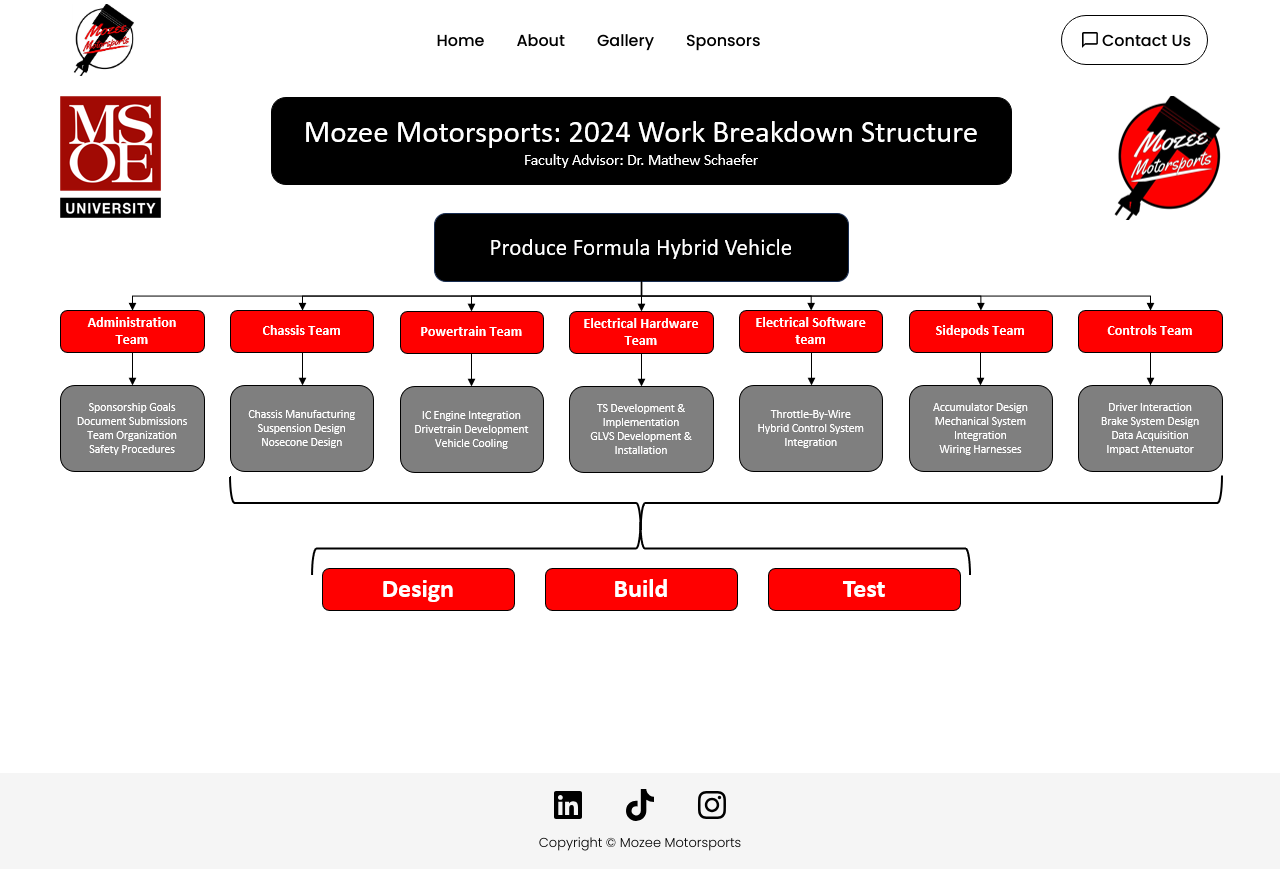
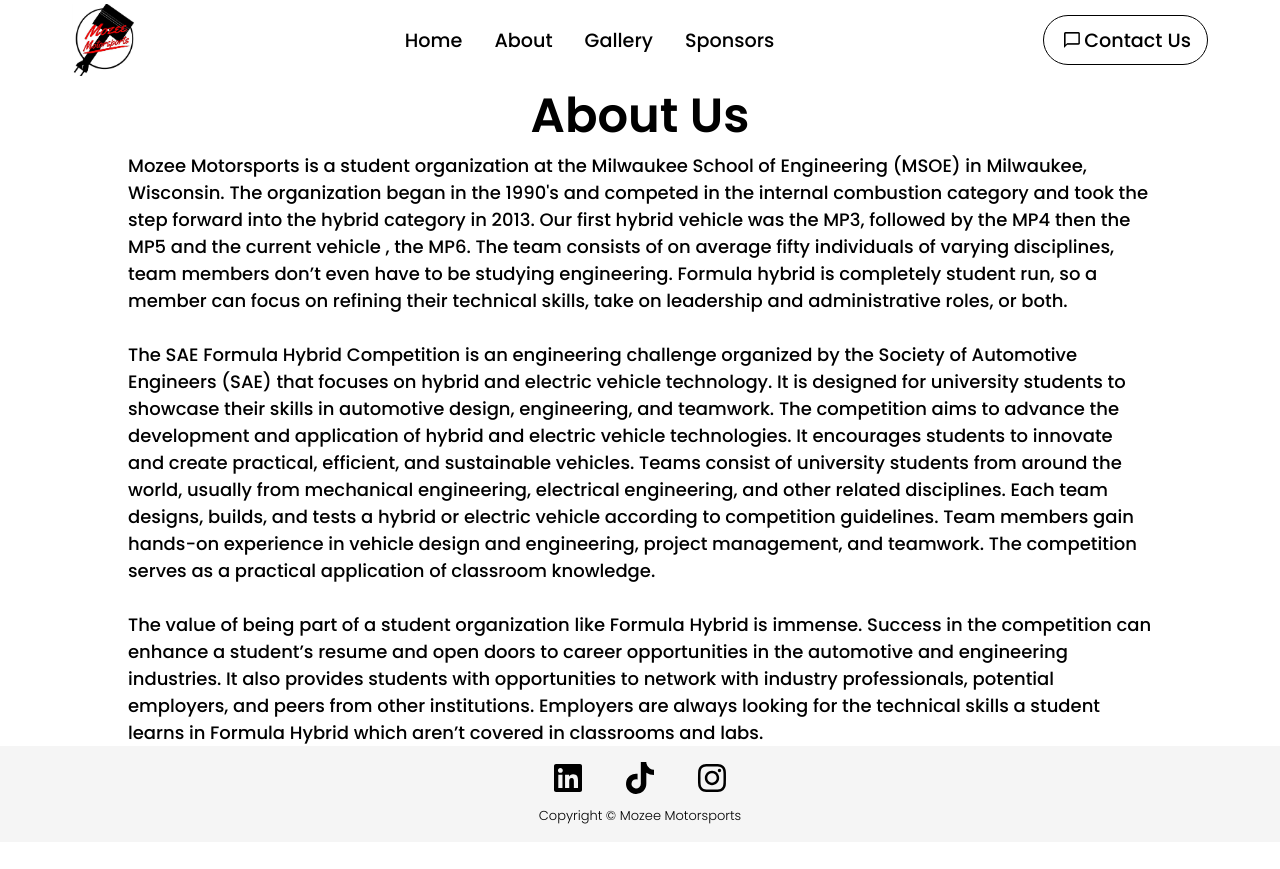
Before and after one commit to mohsinshah04/MSOE_FH, a React (Create React App) app: page /aboutUs in a window 1280 px wide. After the commit the page ends 842 px from the top, so only its background shows below. Built offline with nearby package versions, Linux system fonts and the light colour scheme.

Commit message:
About Us Formatting, Other minor formatting changes, NavBar logo take you to home

```diff
--- a/src/components/Footer/footer.js
+++ b/src/components/Footer/footer.js
@@ -20,6 +20,7 @@
         <div className="copyright">
           Copyright &#169; Mozee Motorsports
         </div>
+        {/* <div>Special Thanks to Mohsin Shah, Alrayan Amer, Mohammed Alfarrah, Abdelrahman Mohammad</div> */}
     </footer>
   )
 }
--- a/src/components/NavBar/navbar.css
+++ b/src/components/NavBar/navbar.css
@@ -11,6 +11,7 @@
     position: sticky;
     top: 0;
     z-index: 3;
+    font-size: larger;
 }
 .logo {
     object-fit: cover;
@@ -60,6 +61,7 @@
     display: none;
     object-fit: cover;
     height: 3rem;
+
 }
 .navMenu {
     position: absolute;
@@ -73,6 +75,7 @@
     min-width: 15rem;
     background: rgb(40, 40, 40);
     border-radius: 1rem;
+
 }
 
 .listItem {
--- a/src/components/NavBar/navbar.js
+++ b/src/components/NavBar/navbar.js
@@ -50,7 +50,7 @@
   };
   return (
     <nav className="navbar">
-      <img src={logo} alt="Logo" className='logo' />
+      <img src={logo} alt="Logo" onClick={() => handleScrollTo('intro')} className='logo' />
       <div className="desktopMenu">
         <RouterLink to="/" onClick={() => handleScrollTo('intro')} className="desktopMenuListItem">Home</RouterLink>
 
--- a/src/components/Sponsors/sponsor.js
+++ b/src/components/Sponsors/sponsor.js
@@ -20,7 +20,9 @@
         <div className='test'>
         <div id="sponsors">
             <h1 className="contactPageTitle">Our Sponsors</h1>
-            <p className="sponsorDesc">Thank you to our sponsors for their generous support and partnership. Their contributions are vital to our success and are deeply appreciated!</p>
+            <p className="sponsorDesc">A huge thank you to all our sponsors. Your generous contributions and encouragement are essential to our success. Thanks to your backing, we are able to pursue our engineering goals with passion and determination.
+<br/>Your support is more than just financial; it fuels our innovation, drives our ambition, and plays a crucial role in our journey. We are grateful for your belief in our vision and for being such an integral part of our pursuit of excellence.
+</p>
             <div className="sponsorImgs">
                 <img src={SF} alt="sponsor" className="sponsorImg" />
                 <img src={SAE} alt="sponsor" className="sponsorImg" />
--- a/src/components/aboutUs/aboutUs.css
+++ b/src/components/aboutUs/aboutUs.css
@@ -3,4 +3,9 @@
     justify-content: center;
     align-items: center;
     overflow-x: auto;
+    flex-direction: column;
+    width: 80%;
+    margin-left: auto;
+    margin-right: auto;
+    font-size: large;
 }
--- a/src/components/aboutUs/aboutUs.js
+++ b/src/components/aboutUs/aboutUs.js
@@ -1,11 +1,34 @@
 import React from 'react'
 import './aboutUs.css'
-import teamstruc from "../../assets/teamstruc.png"
+
 
 const aboutUs = () => {
   return (
     <div className="teambox">
-      <img src={teamstruc} alt="Team Structure" className="team" />
+      <div> <p/><span className="aboutTitle">About Us</span><p/></div>
+      <div><p/>
+        Mozee Motorsports is a student organization at the Milwaukee School of Engineering (MSOE) in Milwaukee, Wisconsin.
+        The organization began in the 1990's and competed in the internal combustion category and took the step forward  into
+        the hybrid category in 2013. Our first hybrid vehicle was the MP3, followed by the MP4 then the MP5 and the current
+         vehicle , the MP6. The team consists of on average fifty individuals of varying disciplines, team members don’t
+         even have to be studying engineering. Formula hybrid is completely student run, so a member can focus on refining
+         their technical skills, take on leadership and administrative roles, or both.<br/><br/>
+
+      The SAE Formula Hybrid Competition is an engineering challenge organized by the Society of Automotive Engineers (SAE)
+      that focuses on hybrid and electric vehicle technology. It is designed for university students to showcase their
+      skills in automotive design, engineering, and teamwork. The competition aims to advance the development and application
+       of hybrid and electric vehicle technologies. It encourages students to innovate and create practical, efficient, and
+       sustainable vehicles. Teams consist of university students from around the world, usually from mechanical engineering,
+       electrical engineering, and other related disciplines. Each team designs, builds, and tests a hybrid or electric
+       vehicle according to competition guidelines. Team members gain hands-on experience in vehicle design and engineering,
+       project management, and teamwork. The competition serves as a practical application of classroom knowledge.<br/><br/>
+
+      The value of being part of a student organization like Formula Hybrid is immense. Success in the competition can enhance
+       a student’s resume and open doors to career opportunities in the automotive and engineering industries. It also
+       provides students with opportunities to network with industry professionals, potential employers, and peers from other
+       institutions. Employers are always looking for the technical skills a student learns in Formula Hybrid which aren’t
+       covered in classrooms and labs.
+      <p/></div>
     </div>
   )
 }
```
